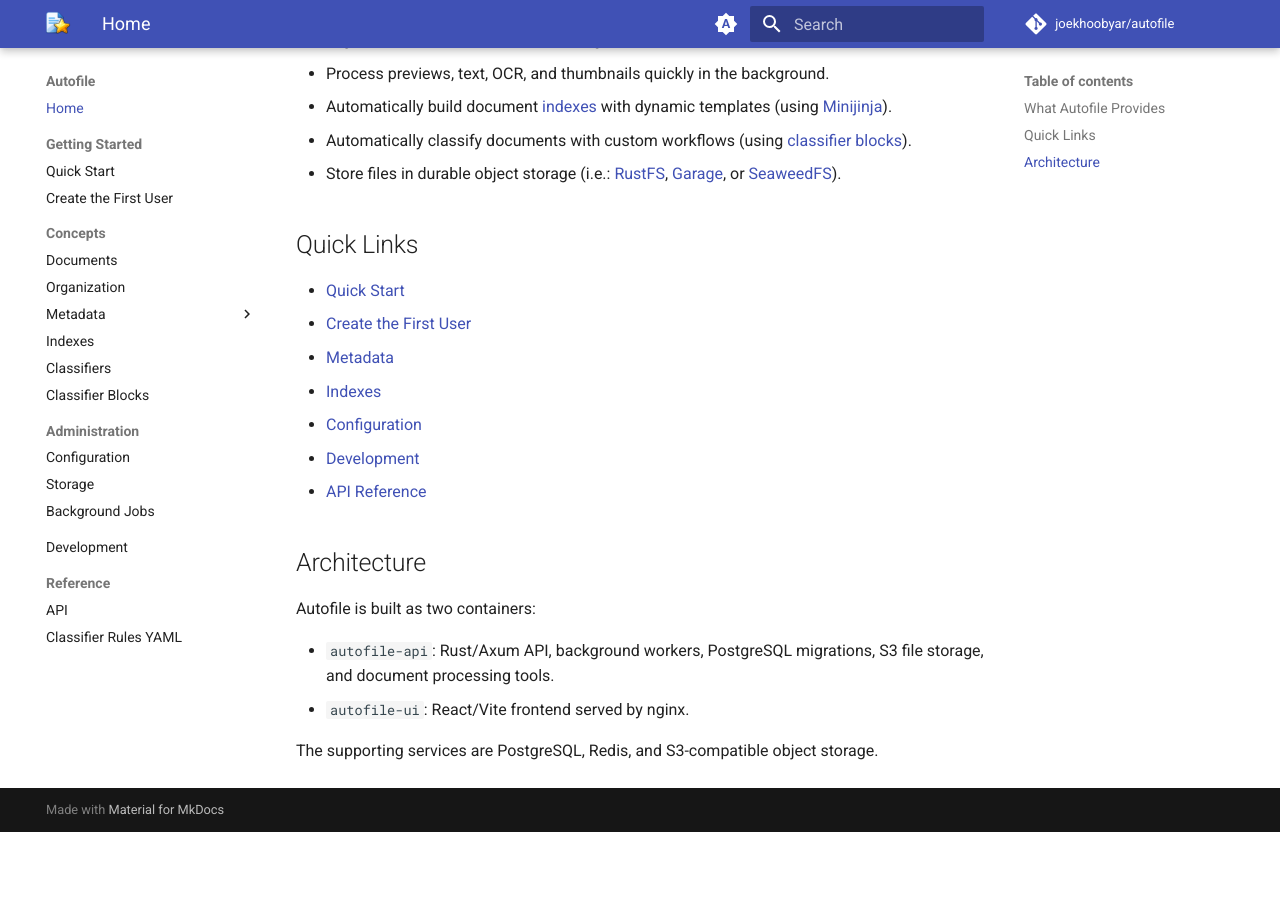
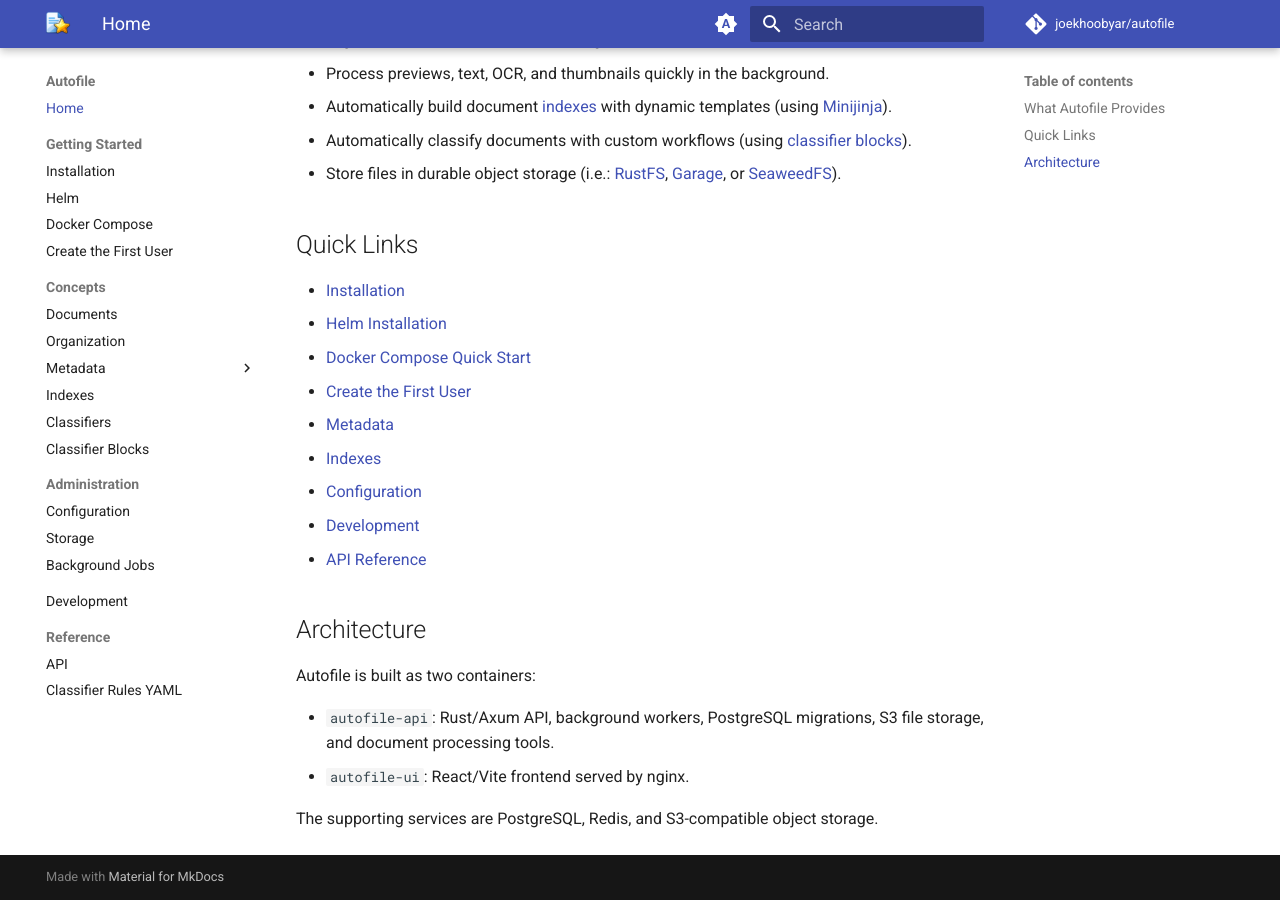
Before and after one commit to joekhoobyar/autofile, an MkDocs documentation site: the page built from docs/index.md, in a window 1280 px wide and 900 px high, scrolled down 1044 px. Built offline with MkDocs 1.6.1 and Material for MkDocs 9.7.7, drawn with Linux system fonts in a browser that asks for light colours; comment, search, counter and statistics services are not loaded; before the commit the page ends 1876 px from its top, so only the background shows below that.

Commit message:
docs: update installation instructions

```diff
--- a/docs/index.md
+++ b/docs/index.md
@@ -21,7 +21,9 @@
 
 ## Quick Links
 
-- [Quick Start](getting-started/quick-start.md)
+- [Installation](getting-started/installation.md)
+- [Helm Installation](getting-started/helm.md)
+- [Docker Compose Quick Start](getting-started/quick-start.md)
 - [Create the First User](getting-started/first-user.md)
 - [Metadata](concepts/metadata.md)
 - [Indexes](concepts/indexes.md)
--- a/mkdocs.yml
+++ b/mkdocs.yml
@@ -35,7 +35,9 @@
 nav:
   - Home: index.md
   - Getting Started:
-      - Quick Start: getting-started/quick-start.md
+      - Installation: getting-started/installation.md
+      - Helm: getting-started/helm.md
+      - Docker Compose: getting-started/quick-start.md
       - Create the First User: getting-started/first-user.md
   - Concepts:
       - Documents: concepts/documents.md
```
Also changed, not shown: README.md (+19 -2 lines), charts/autofile/README.md (+0 -2 lines), docs/getting-started/helm.md (added, +61 -0 lines), docs/getting-started/installation.md (added, +30 -0 lines), docs/getting-started/quick-start.md (+1 -1 lines), 1 other file.
